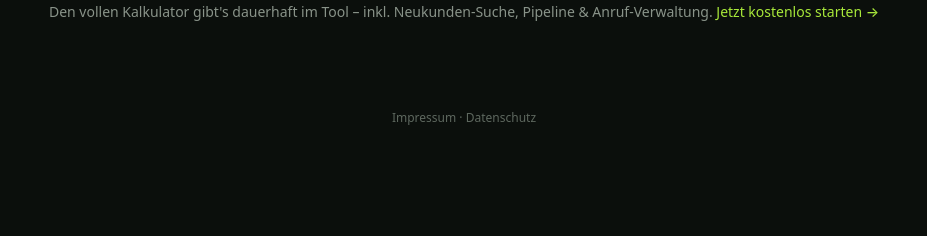
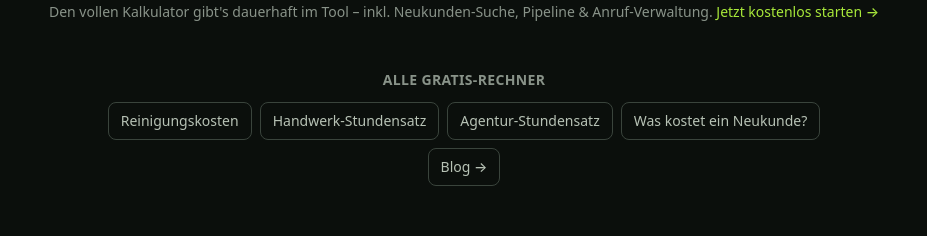
Before and after one commit to personal-glitch/lead-finder, a Next.js app: page /rechner in a window 1280 px wide. Shown: the part 926-1162 px from the top of the page, without its empty margins (176-1103 px from the left). Before the commit the page ends 1084 px from the top, so only its background shows below. Built offline with nearby package versions, Linux system fonts and the light colour scheme; no server answers.

Commit message:
feat(seo): Blog + Rechner in Homepage-Nav/Footer und Rechner-Uebersicht verlinkt (auffindbar)

```diff
--- a/src/app/page.tsx
+++ b/src/app/page.tsx
@@ -238,7 +238,8 @@ export default function Landing() {
             <a href="#ablauf" className="hover:text-[var(--color-ink)]">Ablauf</a>
             <a href="#zielgruppe" className="hover:text-[var(--color-ink)]">Für wen?</a>
             <a href="#preise" className="hover:text-[var(--color-ink)]">Preise</a>
-            <a href="#kalkulator" className="hover:text-[var(--color-ink)]">Rechner</a>
+            <a href="/rechner" className="hover:text-[var(--color-ink)]">Rechner</a>
+            <a href="/blog" className="hover:text-[var(--color-ink)]">Blog</a>
             <a href="#faq" className="hover:text-[var(--color-ink)]">FAQ</a>
           </nav>
           <div className="flex items-center gap-3">
@@ -515,6 +516,8 @@ export default function Landing() {
             <span>© {new Date().getFullYear()} KundenRadar</span>
           </div>
           <div className="flex flex-wrap items-center gap-x-5 gap-y-2">
+            <Link href="/blog" className="hover:text-[var(--color-ink)]">Blog</Link>
+            <Link href="/rechner" className="hover:text-[var(--color-ink)]">Rechner</Link>
             <Link href="/impressum" className="hover:text-[var(--color-ink)]">Impressum</Link>
             <Link href="/datenschutz" className="hover:text-[var(--color-ink)]">Datenschutz</Link>
             <Link href="/agb" className="hover:text-[var(--color-ink)]">AGB</Link>
--- a/src/app/rechner/RechnerClient.tsx
+++ b/src/app/rechner/RechnerClient.tsx
@@ -40,6 +40,23 @@ export default function RechnerClient() {
           Den vollen Kalkulator gibt's dauerhaft im Tool – inkl. Neukunden-Suche, Pipeline & Anruf-Verwaltung.{" "}
           <Link href="/registrieren" className="font-medium text-[var(--color-brand)] hover:underline">Jetzt kostenlos starten →</Link>
         </p>
+
+        <div className="mx-auto mt-12 max-w-3xl text-center">
+          <h2 className="text-sm font-semibold uppercase tracking-wide text-[var(--color-muted)]">Alle Gratis-Rechner</h2>
+          <div className="mt-3 flex flex-wrap justify-center gap-2">
+            {[
+              { href: "/rechner/gebaeudereinigung", label: "Reinigungskosten" },
+              { href: "/rechner/handwerk-stundensatz", label: "Handwerk-Stundensatz" },
+              { href: "/rechner/agentur-stundensatz", label: "Agentur-Stundensatz" },
+              { href: "/rechner/neukunde-kosten", label: "Was kostet ein Neukunde?" },
+            ].map((r) => (
+              <Link key={r.href} href={r.href} className="rounded-lg border border-[var(--color-line-strong)] px-3 py-2 text-sm font-medium text-[var(--color-ink-2)] hover:bg-[var(--color-subtle)]">
+                {r.label}
+              </Link>
+            ))}
+            <Link href="/blog" className="rounded-lg border border-[var(--color-line-strong)] px-3 py-2 text-sm font-medium text-[var(--color-ink-2)] hover:bg-[var(--color-subtle)]">Blog →</Link>
+          </div>
+        </div>
       </main>
 
       <footer className="mx-auto max-w-5xl px-6 py-8 text-center text-xs text-[var(--color-faint)]">
```
